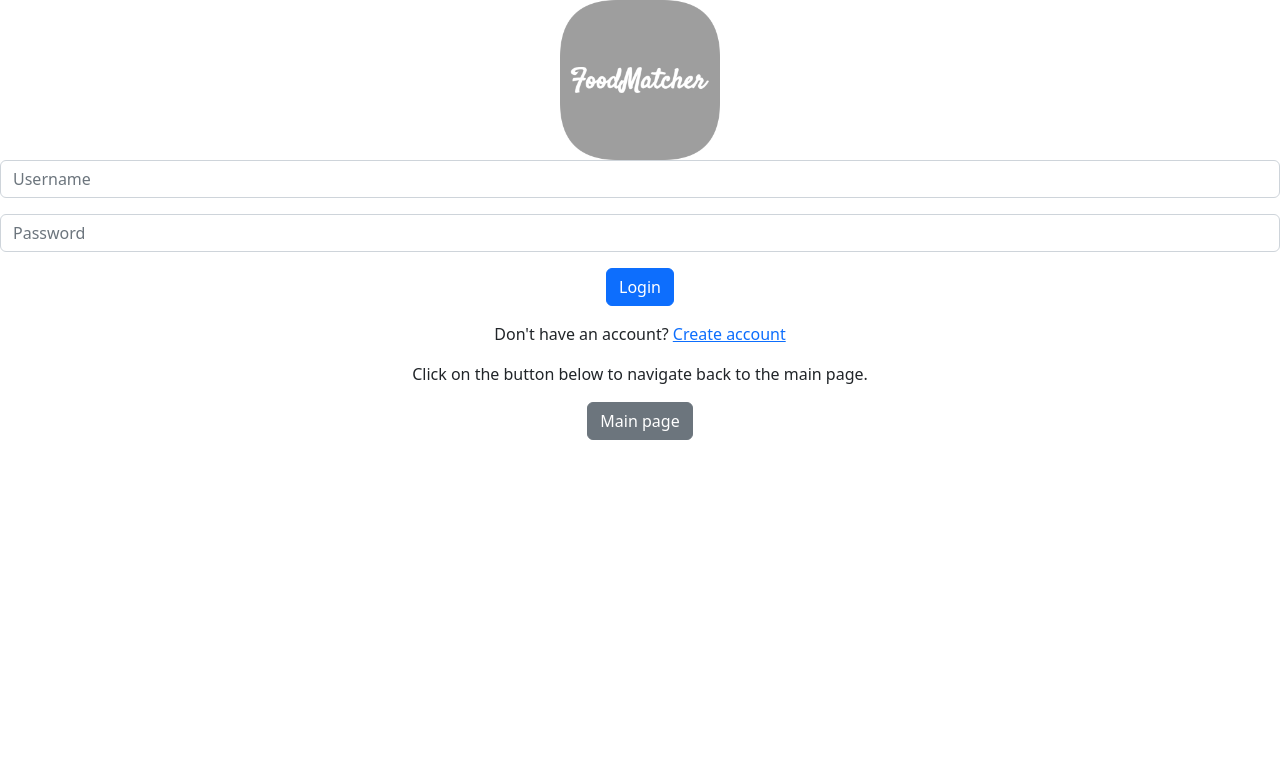
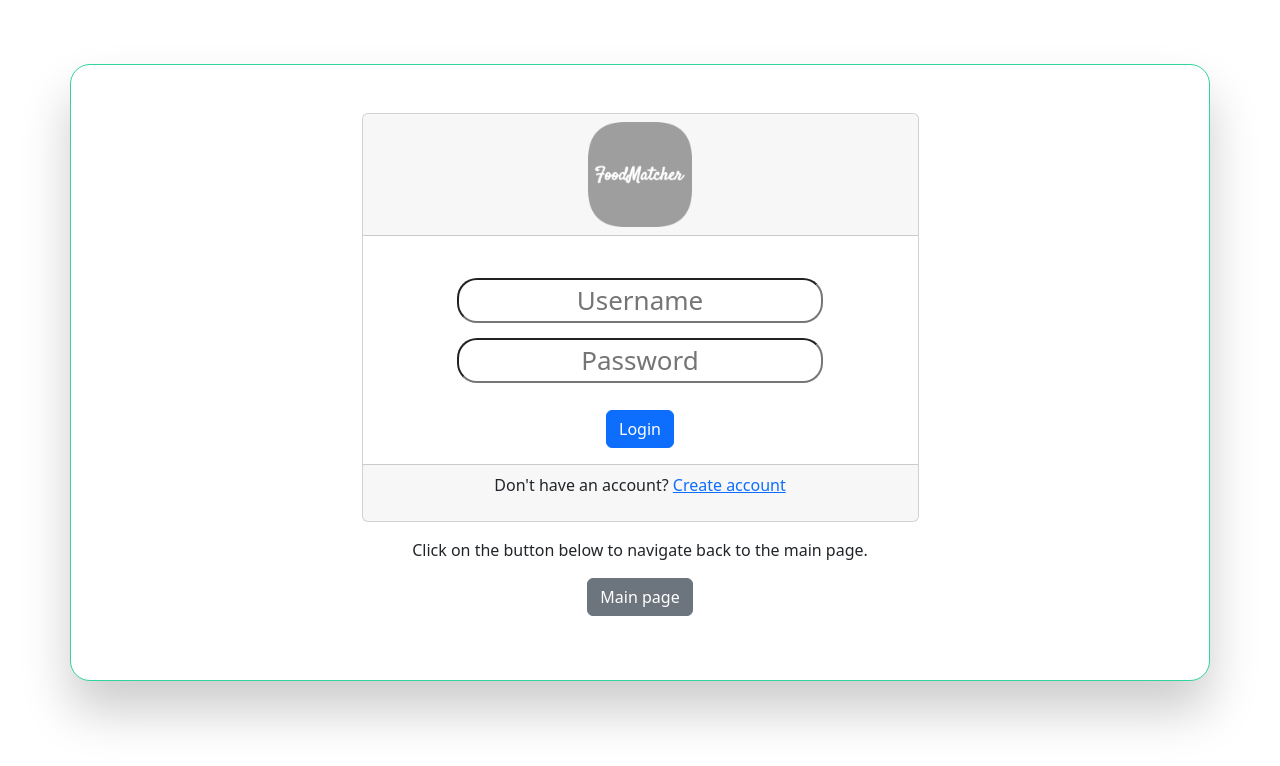
Before and after one commit to abbasfaizi/Web-Project-NodeJs, a React (Create React App) app in the folder client/: page / in a window 1280 px wide. Shown: the top 766 px of the page. Built offline with nearby package versions, Linux system fonts and the light colour scheme.

Commit message:
css and bootstrap

```diff
--- a/client/src/LoginScreen.css
+++ b/client/src/LoginScreen.css
@@ -1,4 +1,35 @@
+
+.container{
+    background-color: #ffffff;
+    margin-top: 5%;
+    text-align: center;
+    padding: 0 0 5% 0;
+    border: 1px solid #31D499;
+    border-radius: 20px;
+    box-shadow: 0px 30px 50px 0px rgba(0, 0, 0, 0.2);
+}
+
+
 .Web-Logo{
-    height: 20vmin;
-    width: 20vmin;
+    height: 20%;
+    width: 20%;
 }
+
+.username-control{
+    margin-top: 5%;
+    border-radius: 20px;
+    text-align: center;
+    display: inline-block;
+    width: 70%;
+    font-size: calc(10px + 2vmin);
+}
+
+.password-control{
+    margin-top: 3%;
+    margin-bottom: 5%;
+    text-align: center;
+    display: inline-block;
+    border-radius: 20px;
+    width: 70%;
+    font-size: calc(10px + 2vmin);
+}
--- a/client/src/LoginScreen.tsx
+++ b/client/src/LoginScreen.tsx
@@ -6,52 +6,53 @@ import './LoginScreen.css'
 
 const Login: React.FC = () => {
     return (
-        <html lang="en">
-        <head>
-            <meta charSet="utf-8" />
-            <meta name="viewport" content="width=device-width, initial-scale=1" />
-            <title>Login</title>
-        </head>
-        <body>
-        <div id="login-form-wrap">
+        <div className="container">
+            <div className="row justify-content-center">
+                <div className="col-md-6">
+                    <div className="card mt-5">
+                        <div className="card-header">
+                            <img src={logo} className="Web-Logo" alt="Logo" />
+                        </div>
+                        <div className="card-body">
                             <form id="login-form">
-                <div id="login-form-logooo">
-                    <img src={logo} className={"Web-Logo"}  alt={"Logo"}/>
-                </div>
-                <p>
+                                <div className="username-group">
                                     <input
                                         type="text"
                                         id="username"
                                         name="username"
                                         placeholder="Username"
-                        className="form-control"
+                                        className="username-control"
                                         required
                                     />
-                </p>
-                <p>
+                                </div>
+                                <div className="form-group">
                                     <input
                                         type="password"
                                         id="password"
                                         placeholder="Password"
-                        className="form-control"
+                                        className="password-control"
                                         required
                                     />
-                </p>
-                <p>
-                    <input type="submit" id="login" value="Login" className="btn btn-primary" />
-                </p>
-                <p>
+                                </div>
+                                <button type="submit" id="login" className="btn btn-primary btn-block">
+                                    Login
+                                </button>
+                            </form>
+                        </div>
+                        <div className="card-footer">
+                            <p className="text-center">
                                 Don't have an account?{" "}
                                 <a href="./createaccount.html">Create account</a>
                             </p>
-            </form>
                         </div>
-        <p> Click on the button below to navigate back to the main page.</p>
-        <button onClick={() => (document.location = "index.html")} className="btn btn-secondary">
+                    </div>
+                    <p className="text-center mt-3">Click on the button below to navigate back to the main page.</p>
+                    <button onClick={() => (document.location = "index.html")} className="btn btn-secondary btn-block">
                         Main page
                     </button>
-        </body>
-        </html>
+                </div>
+            </div>
+        </div>
     );
 };
 
```
Lines whose indentation alone changed are shown as unchanged.
